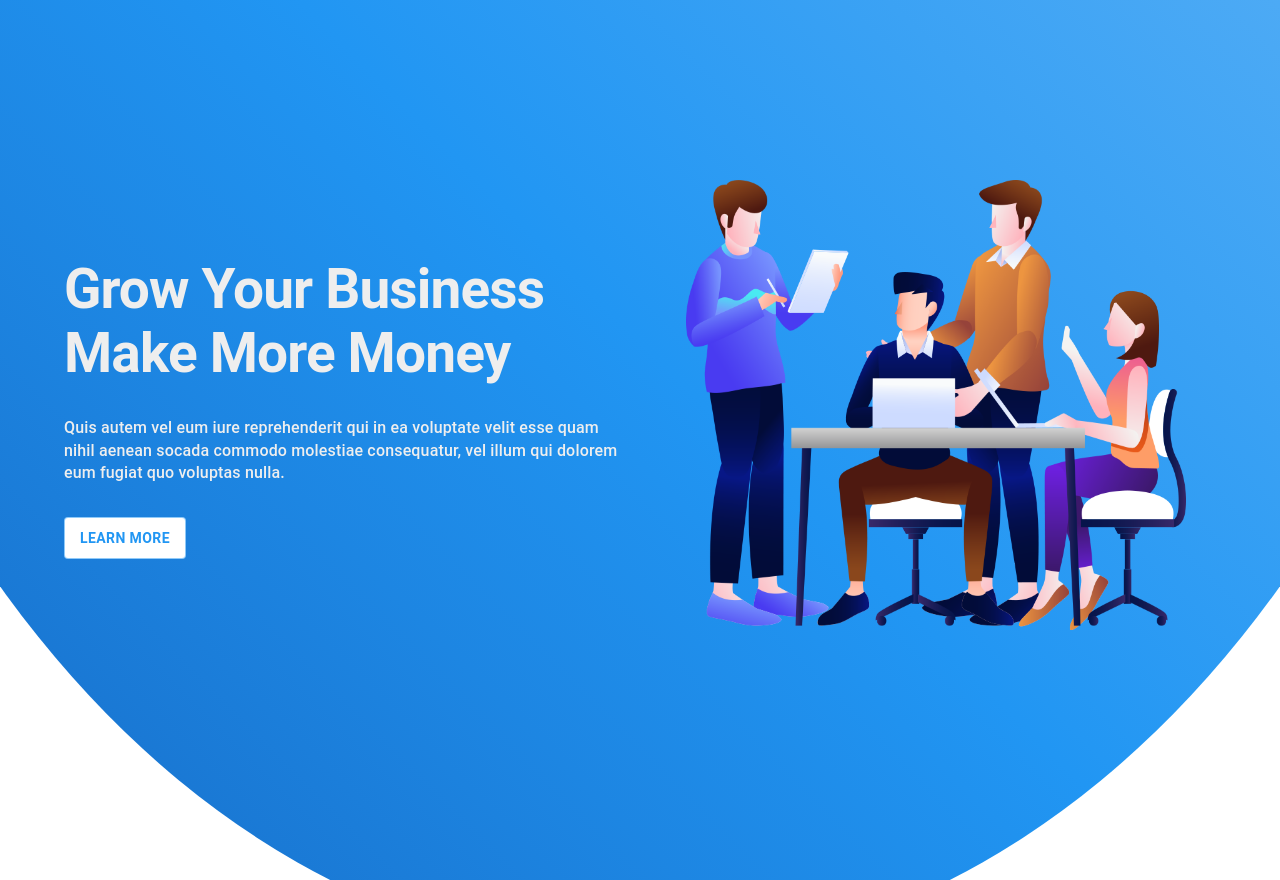
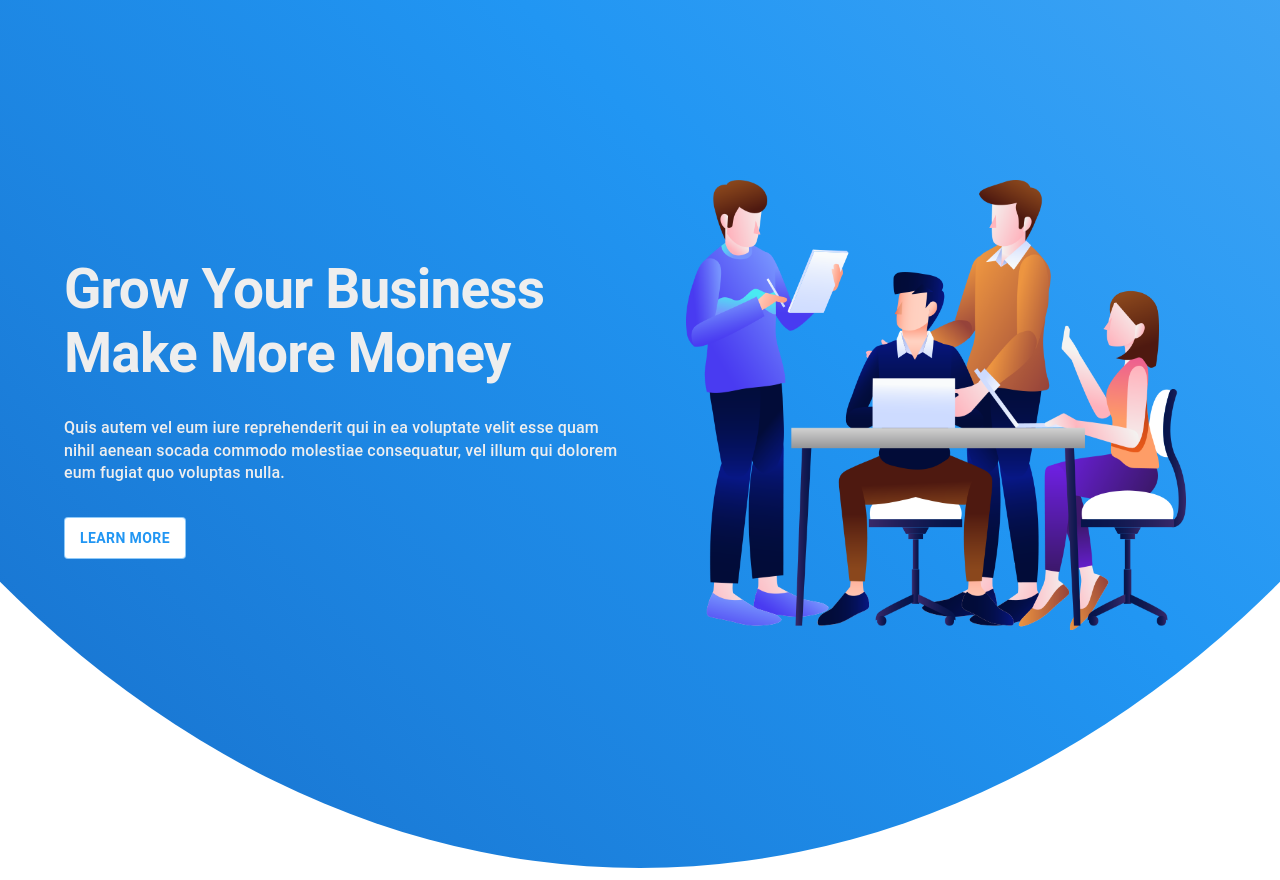
Before and after one commit to Web-Serv-Agency/webserv-website, a Next.js app: page / in a window 1280 px wide. Built offline with nearby package versions, Linux system fonts and the light colour scheme; no server answers.

Commit message:
Primary And Outlined button created

```diff
--- a/src/components/Home/home.module.css
+++ b/src/components/Home/home.module.css
@@ -15,6 +15,6 @@
   height: 100%;
   background: linear-gradient(45deg, #1565c0 0%, #2196f3 50%, #64b5f6 100% );
   border-radius: 0% 0% 50% 50% / 0% 0% 100% 100%;
-  transform: translateY(-100px) scale(1.4);
+  transform: translateY(-40vh) scale(1.7);
   z-index: 0;
 }
```
